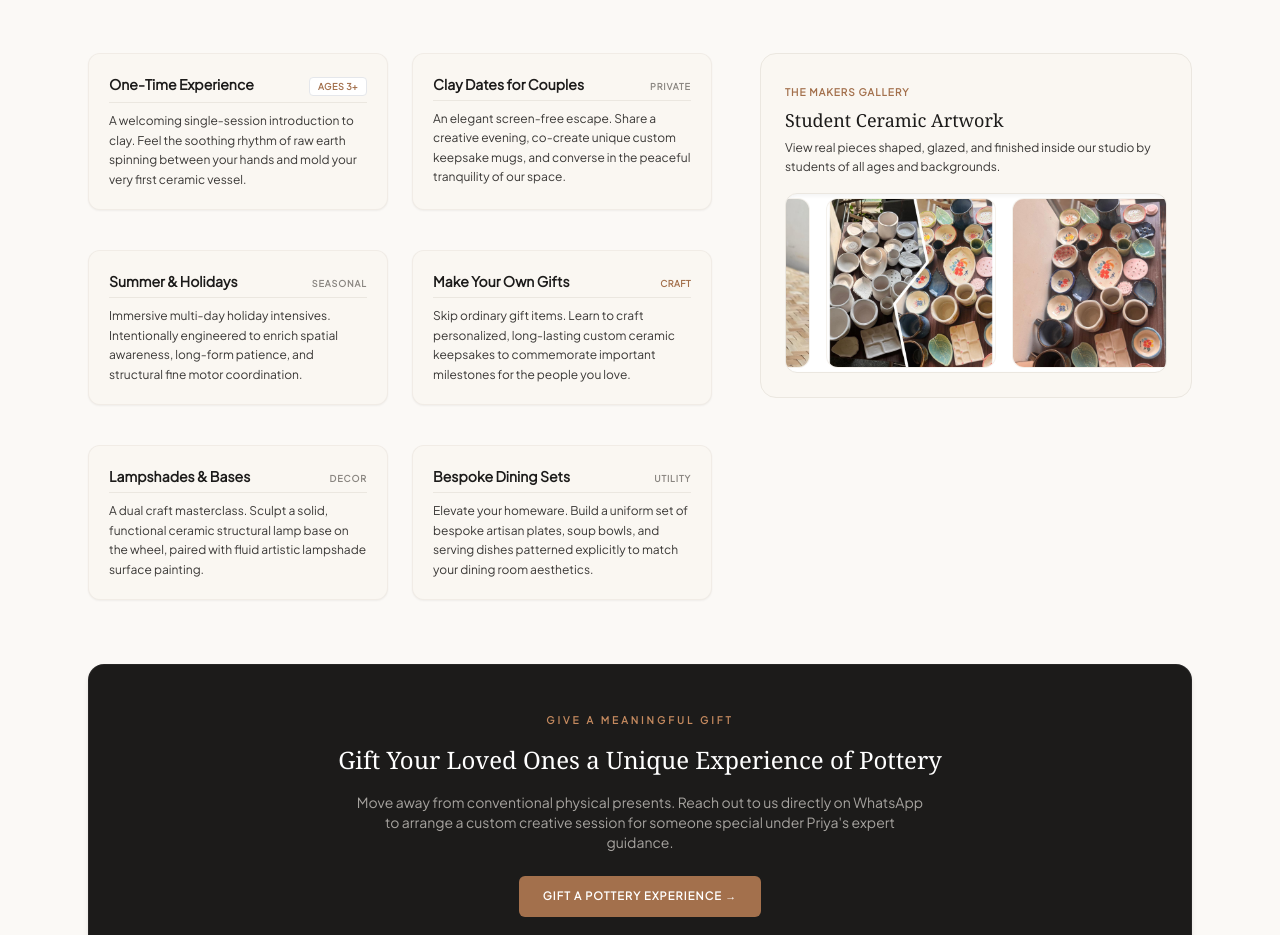
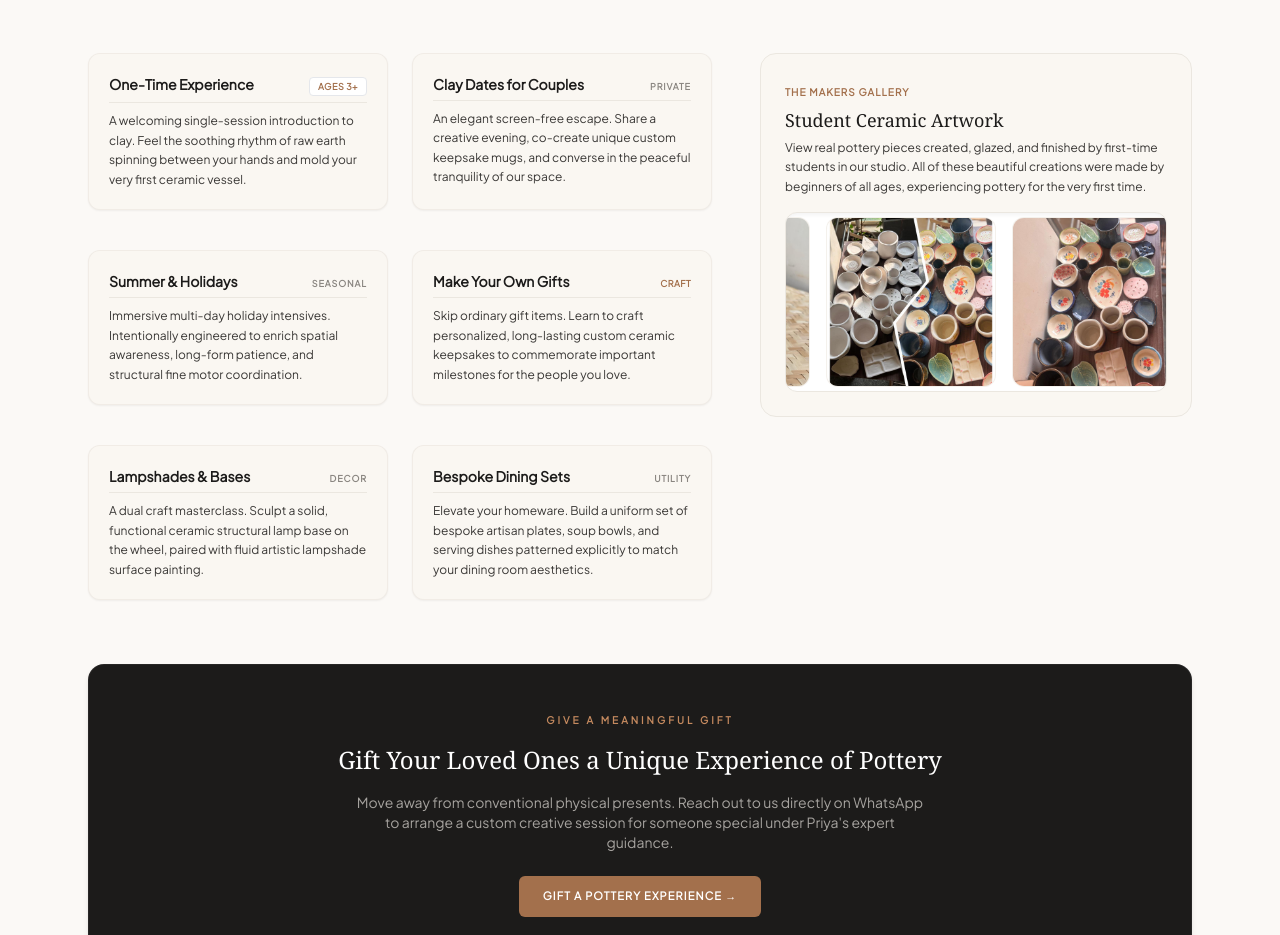
Before and after one commit to rcnaveenkumar/mittipottery, a plain HTML site: page index.html in a window 1280 px wide. Shown: the part 2620-3555 px from the top of the page. Drawn offline with nearby package versions, Linux system fonts and the light colour scheme; a script that the page names is missing.

Commit message:
Update index.html

```diff
--- a/index.html
+++ b/index.html
@@ -207,7 +207,7 @@
                 <div class="space-y-1">
                     <span class="text-[10px] uppercase font-bold tracking-widest text-[#A3704C]">The Makers Gallery</span>
                     <h4 class="font-serif text-lg text-[#1C1B1A] font-medium">Student Ceramic Artwork</h4>
-                    <p class="text-xs text-[#3A3836] leading-relaxed">View real pieces shaped, glazed, and finished inside our studio by students of all ages and backgrounds.</p>
+                    <p class="text-xs text-[#3A3836] leading-relaxed">View real pottery pieces created, glazed, and finished by first-time students in our studio. All of these beautiful creations were made by beginners of all ages, experiencing pottery for the very first time.</p>
                 </div>
 
                 <div class="viewport-layer rounded-xl bg-white border border-[#EBE7E0] p-1 shadow-inner no-scrollbar" id="student-viewport">
```
